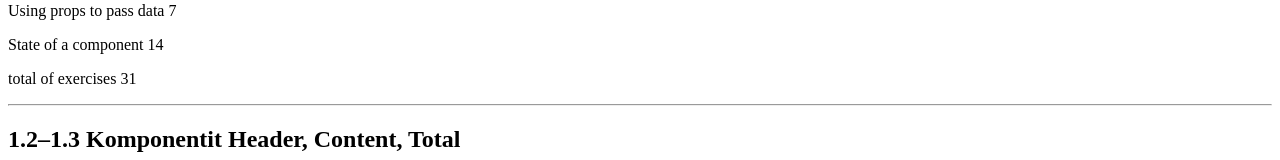
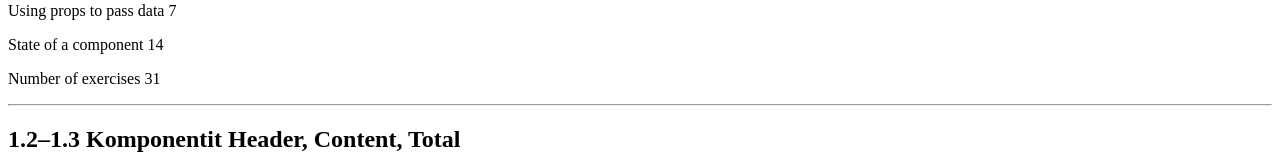
Before and after one commit to 1967cooder/01-kurssitiedot, a React (Vite) app: page / in a window 1280 px wide. Shown: the part 159-319 px from the top of the page. Built offline with nearby package versions, Linux system fonts and the light colour scheme.

Commit message:
last version of app

```diff
--- a/src/App.jsx
+++ b/src/App.jsx
@@ -393,7 +393,7 @@ const App = () => {
       <p>
         {part3} {exercises3}
       </p>
-      <p>total of exercises {exercises1 + exercises2 + exercises3}</p>
+      <p>Number of exercises {exercises1 + exercises2 + exercises3}</p>
 
       <hr />
 
```
